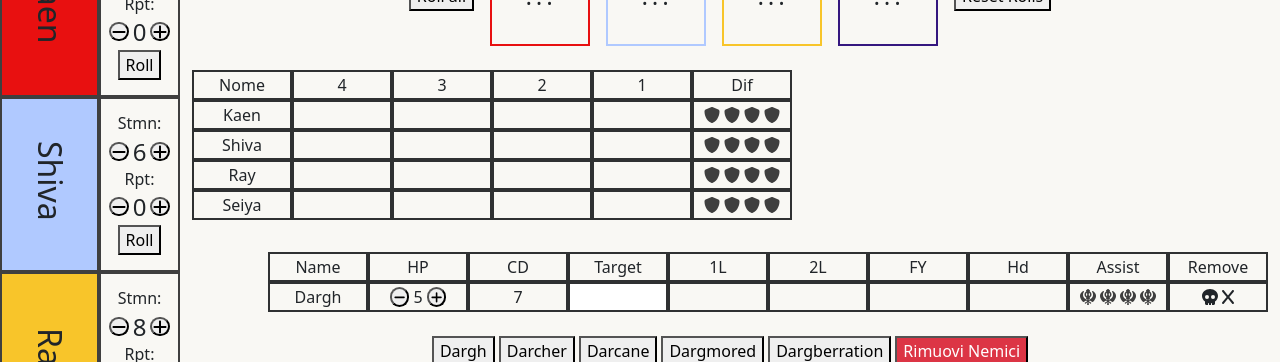
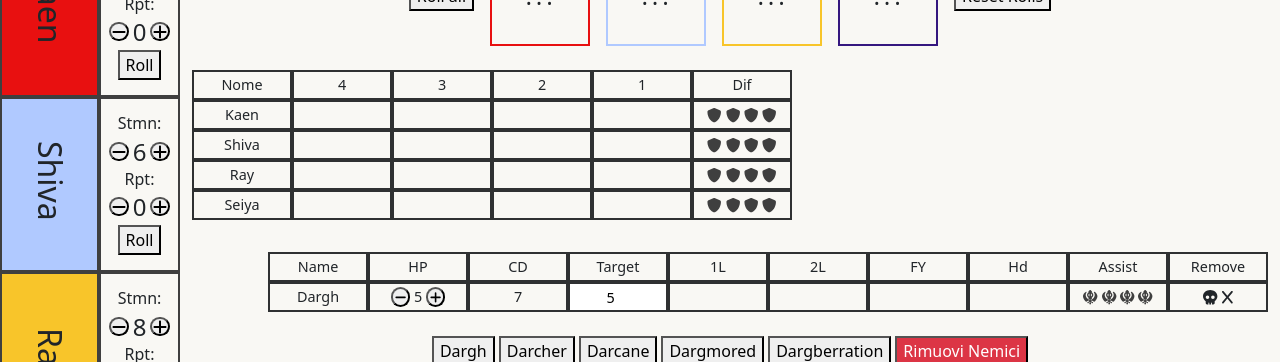
Before and after one commit to AndreaScaranari/testing-boardgames, a Vue app: page / in a window 1280 px wide. Shown: the part 178-540 px from the top of the page. Built offline with nearby package versions, Linux system fonts and the light colour scheme.

Commit message:
fixed target input on enemy table

```diff
--- a/src/components/AppMain.vue
+++ b/src/components/AppMain.vue
@@ -102,7 +102,7 @@ export default {
         activeSqr: [],
         activeSqrEnemy: [],
         enemyGrid: ["Name", "HP", "CD", "Target", "1L", "2L", "FY", "Hd", "Assist", "Remove"],
-        enemies: [{ nome: "Dargh", hp: "5", cd: "7", id: "00000000" }],
+        enemies: [{ nome: "Dargh", hp: "5", cd: "7", id: "00000000", tg: "5" }],
         newEnemyName: "",
         newEnemyHP: "",
         newEnemyCD: "",
@@ -193,9 +193,9 @@ export default {
         addEnemy(e) {
             let newEnemy = {};
             if (e) {
-                newEnemy = { nome: e.eName, hp: e.hp, cd: e.cd, id: this.generateId() };
+                newEnemy = { nome: e.eName, hp: e.hp, cd: e.cd, id: this.generateId(), tg: "" };
             } else {
-                newEnemy = { nome: this.newEnemyName, hp: this.newEnemyHP, cd: this.newEnemyCD, id: this.generateId() };
+                newEnemy = { nome: this.newEnemyName, hp: this.newEnemyHP, cd: this.newEnemyCD, id: this.generateId(), tg: "" };
                 this.newEnemyName = "";
                 this.newEnemyHP = "";
                 this.newEnemyCD = "";
@@ -381,10 +381,10 @@ export default {
                                 </button>
                             </div>
                             <!-- cd -->
-                            <div class="td">{{ (e.cd) }}</div>
+                            <div class="td">{{ e.cd }}</div>
                             <!-- target -->
                             <div class="target">
-                                <input type="number" class="td">
+                                <input type="number" min="1" max="4" class="td text-center" v-model="e.tg">
                             </div>
                             <!-- position -->
                             <div v-for="n in 4" class="td"
@@ -480,6 +480,7 @@ export default {
     align-items: center;
     cursor: pointer;
     transition: color 0.3s ease;
+    font-size: 0.9rem;
 }
 
 [class*="td1"]:hover {
```
